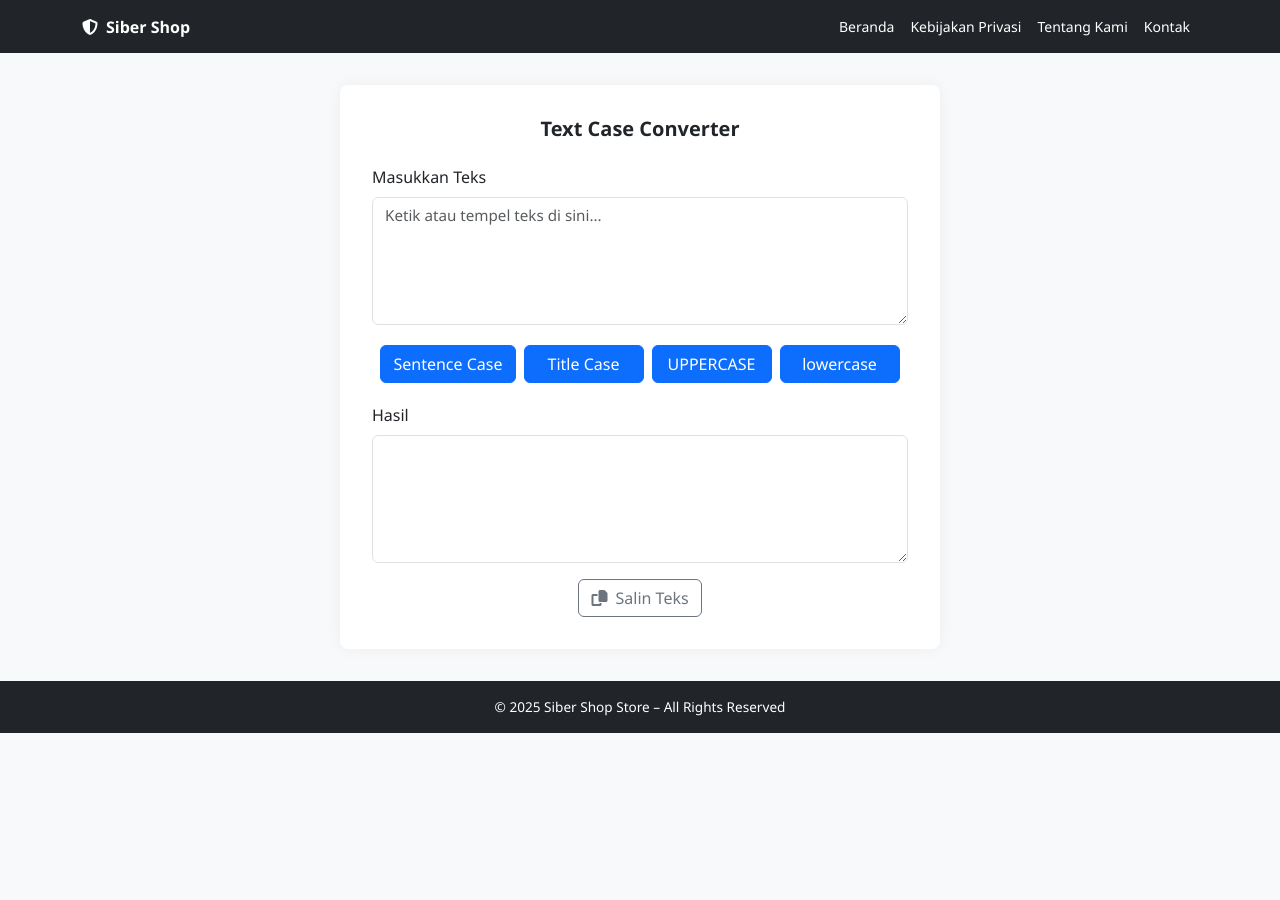
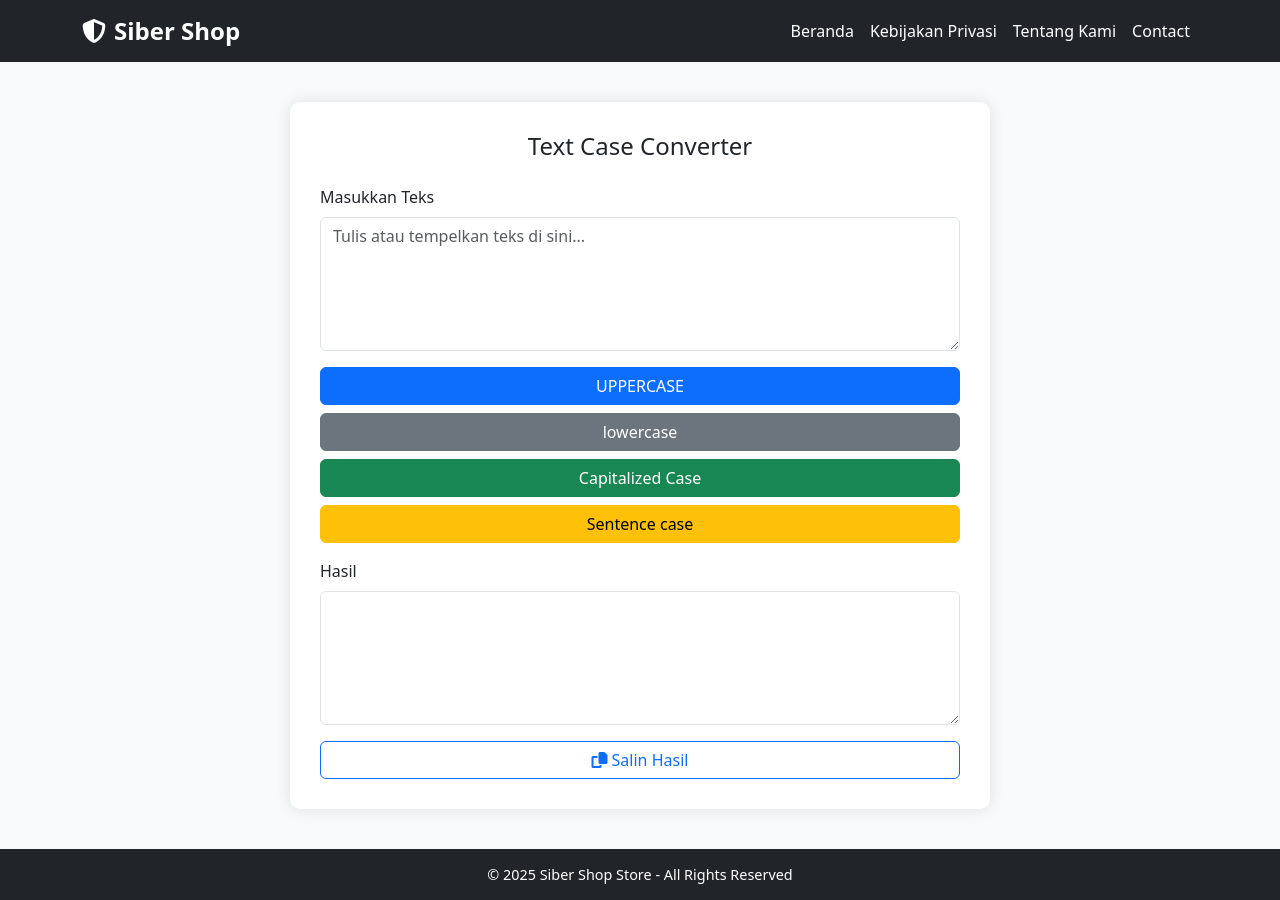
Before and after one commit to sibershopstore/tools, a plain HTML site: page text-case-converter.html in a window 1280 px wide. Before the commit the page ends 800 px from the top, so only its background shows below. Drawn offline with nearby package versions, Linux system fonts and the light colour scheme.

Commit message:
Update text-case-converter.html

```diff
--- a/text-case-converter.html
+++ b/text-case-converter.html
@@ -4,84 +4,59 @@
   <meta charset="UTF-8">
   <title>Text Case Converter - Siber Shop</title>
   <meta name="viewport" content="width=device-width, initial-scale=1">
-  <!-- Bootstrap CSS -->
   <link href="https://cdn.jsdelivr.net/npm/bootstrap@5.3.0/dist/css/bootstrap.min.css" rel="stylesheet">
-  <!-- Font Awesome -->
   <link href="https://cdnjs.cloudflare.com/ajax/libs/font-awesome/6.4.0/css/all.min.css" rel="stylesheet">
   <style>
-    body {
-      font-family: 'Segoe UI', Tahoma, Geneva, Verdana, sans-serif;
-      background-color: #f8f9fa;
+    html, body {
+      height: 100%;
       margin: 0;
       padding: 0;
     }
-
-    /* ========== NAVBAR ========== */
+    body {
+      display: flex;
+      flex-direction: column;
+      background-color: #f8f9fa;
+    }
     .navbar {
       background-color: #212529;
     }
+    .navbar-brand, .nav-link {
+      color: white !important;
+    }
     .navbar-brand {
-      font-size: 1rem;
-      font-weight: 600;
-      color: #fff !important;
+      font-weight: bold;
+      font-size: 1.5rem;
     }
-    .navbar-nav .nav-link {
-      color: #fff !important;
-      font-size: 0.875rem;
+    .nav-link.active {
+      font-weight: bold;
     }
-    .navbar-nav .nav-link.active,
-    .navbar-nav .nav-link:hover {
-      color: #ffc107 !important;
-      font-weight: 600;
-    }
-
-    /* ========== MAIN ========== */
     main {
-      padding: 2rem 1rem;
+      flex: 1;
       display: flex;
+      align-items: center;
       justify-content: center;
-      align-items: center;
+      padding: 40px 20px;
     }
     .tool-box {
-      background: #fff;
-      border-radius: .5rem;
-      padding: 2rem;
-      box-shadow: 0 0 15px rgba(0,0,0,0.05);
-      max-width: 600px;
+      background-color: white;
+      border-radius: 10px;
+      padding: 30px;
+      box-shadow: 0 0 15px rgba(0,0,0,0.1);
       width: 100%;
+      max-width: 700px;
     }
-    .tool-box h4 {
-      font-size: 1.25rem;
-      font-weight: 600;
-    }
-
-    .btn-custom {
-      margin: 0.25rem 0.25rem;
-      min-width: 120px;
-    }
-
-    textarea.form-control {
-      font-size: 0.95rem;
-    }
-
-    /* ========== FOOTER ========== */
     footer {
       background-color: #212529;
       color: #fff;
       text-align: center;
-      padding: 1rem 0;
-      font-size: .85rem;
+      padding: 15px 20px;
+      font-size: 0.9rem;
     }
-
-    /* ========== RESPONSIVE ========== */
-    @media (max-width: 576px) {
-      .navbar-brand { font-size: 0.95rem; }
-      .navbar-nav .nav-link { font-size: 0.85rem; }
-      .tool-box { padding: 1.5rem; }
-      .btn-custom {
-        width: 100%;
-        margin-bottom: 0.5rem;
+    textarea {
+      resize: vertical;
     }
+    .btn-group .btn {
+      flex: 1;
     }
   </style>
 </head>
@@ -90,9 +65,7 @@
 <!-- Header -->
 <nav class="navbar navbar-expand-lg navbar-dark">
   <div class="container">
-      <a class="navbar-brand" href="index.html">
-        <i class="fa-solid fa-shield-halved me-2"></i>Siber Shop
-      </a>
+    <a class="navbar-brand" href="index.html"><i class="fa-solid fa-shield-halved me-2"></i>Siber Shop</a>
     <button class="navbar-toggler" type="button" data-bs-toggle="collapse" data-bs-target="#navbarNav">
       <span class="navbar-toggler-icon"></span>
     </button>
@@ -101,7 +74,7 @@
         <li class="nav-item"><a class="nav-link" href="index.html">Beranda</a></li>
         <li class="nav-item"><a class="nav-link" href="kebijakan-privasi.html">Kebijakan Privasi</a></li>
         <li class="nav-item"><a class="nav-link" href="about.html">Tentang Kami</a></li>
-          <li class="nav-item"><a class="nav-link" href="contact.html">Kontak</a></li>
+        <li class="nav-item"><a class="nav-link" href="contact.html">Contact</a></li>
       </ul>
     </div>
   </div>
@@ -112,80 +85,58 @@
   <div class="tool-box">
     <h4 class="text-center mb-4">Text Case Converter</h4>
     <div class="mb-3">
-        <label for="inputText" class="form-label">Masukkan Teks</label>
-        <textarea id="inputText" class="form-control" rows="5" placeholder="Ketik atau tempel teks di sini..."></textarea>
+      <label for="textInput" class="form-label">Masukkan Teks</label>
+      <textarea id="textInput" class="form-control" rows="5" placeholder="Tulis atau tempelkan teks di sini..."></textarea>
     </div>
-
-      <div class="mb-3 text-center d-flex flex-wrap justify-content-center">
-        <button class="btn btn-primary btn-custom" id="toSentence">Sentence Case</button>
-        <button class="btn btn-primary btn-custom" id="toTitle">Title Case</button>
-        <button class="btn btn-primary btn-custom" id="toUpper">UPPERCASE</button>
-        <button class="btn btn-primary btn-custom" id="toLower">lowercase</button>
+    <div class="d-grid gap-2 mb-3">
+      <button class="btn btn-primary" onclick="convertText('upper')">UPPERCASE</button>
+      <button class="btn btn-secondary" onclick="convertText('lower')">lowercase</button>
+      <button class="btn btn-success" onclick="convertText('capitalize')">Capitalized Case</button>
+      <button class="btn btn-warning" onclick="convertText('sentence')">Sentence case</button>
     </div>
-
     <div class="mb-3">
       <label for="outputText" class="form-label">Hasil</label>
       <textarea id="outputText" class="form-control" rows="5" readonly></textarea>
     </div>
-
-      <div class="text-center">
-        <button class="btn btn-outline-secondary" id="copyBtn">
-          <i class="fa fa-copy me-1"></i> Salin Teks
-        </button>
-      </div>
+    <button class="btn btn-outline-primary w-100" onclick="copyResult()"><i class="fa fa-copy me-1"></i>Salin Hasil</button>
   </div>
 </main>
 
 <!-- Footer -->
 <footer>
-    &copy; 2025 Siber Shop Store – All Rights Reserved
+  &copy; 2025 Siber Shop Store - All Rights Reserved
 </footer>
 
-  <!-- Bootstrap JS -->
+<!-- Scripts -->
 <script src="https://cdn.jsdelivr.net/npm/bootstrap@5.3.0/dist/js/bootstrap.bundle.min.js"></script>
-  <!-- Converter Logic -->
 <script>
-    const inputText   = document.getElementById('inputText');
-    const outputText  = document.getElementById('outputText');
-    const toUpper     = document.getElementById('toUpper');
-    const toLower     = document.getElementById('toLower');
-    const toTitle     = document.getElementById('toTitle');
-    const toSentence  = document.getElementById('toSentence');
-    const copyBtn     = document.getElementById('copyBtn');
-
-    function sentenceCase(str){
-      return str
-        .toLowerCase()
-        .replace(/([.!?]\s*|^)([a-z])/g, (m,p,c)=> p + c.toUpperCase());
+function convertText(type) {
+  const input = document.getElementById('textInput').value;
+  let result = '';
+  switch(type) {
+    case 'upper':
+      result = input.toUpperCase();
+      break;
+    case 'lower':
+      result = input.toLowerCase();
+      break;
+    case 'capitalize':
+      result = input.replace(/\w\S*/g, (txt) => txt.charAt(0).toUpperCase() + txt.substr(1).toLowerCase());
+      break;
+    case 'sentence':
+      result = input.toLowerCase().replace(/(^\s*\w|[.!?]\s*\w)/g, (c) => c.toUpperCase());
+      break;
+  }
+  document.getElementById('outputText').value = result;
 }
 
-    function titleCase(str){
-      return str
-        .toLowerCase()
-        .replace(/\b\w/g, c=> c.toUpperCase());
+function copyResult() {
+  const output = document.getElementById('outputText');
+  output.select();
+  output.setSelectionRange(0, 99999);
+  document.execCommand('copy');
+  alert('Hasil berhasil disalin!');
 }
-
-    toUpper.addEventListener('click', ()=> {
-      outputText.value = inputText.value.toUpperCase();
-    });
-    toLower.addEventListener('click', ()=> {
-      outputText.value = inputText.value.toLowerCase();
-    });
-    toTitle.addEventListener('click', ()=> {
-      outputText.value = titleCase(inputText.value);
-    });
-    toSentence.addEventListener('click', ()=> {
-      outputText.value = sentenceCase(inputText.value);
-    });
-
-    copyBtn.addEventListener('click', ()=>{
-      if(!outputText.value.trim()){
-        return alert('Tidak ada teks untuk disalin.');
-      }
-      navigator.clipboard.writeText(outputText.value)
-        .then(() => alert('Teks berhasil disalin!'))
-        .catch(() => alert('Gagal menyalin teks.'));
-    });
 </script>
 </body>
 </html>
```
Lines whose indentation alone changed are shown as unchanged.
